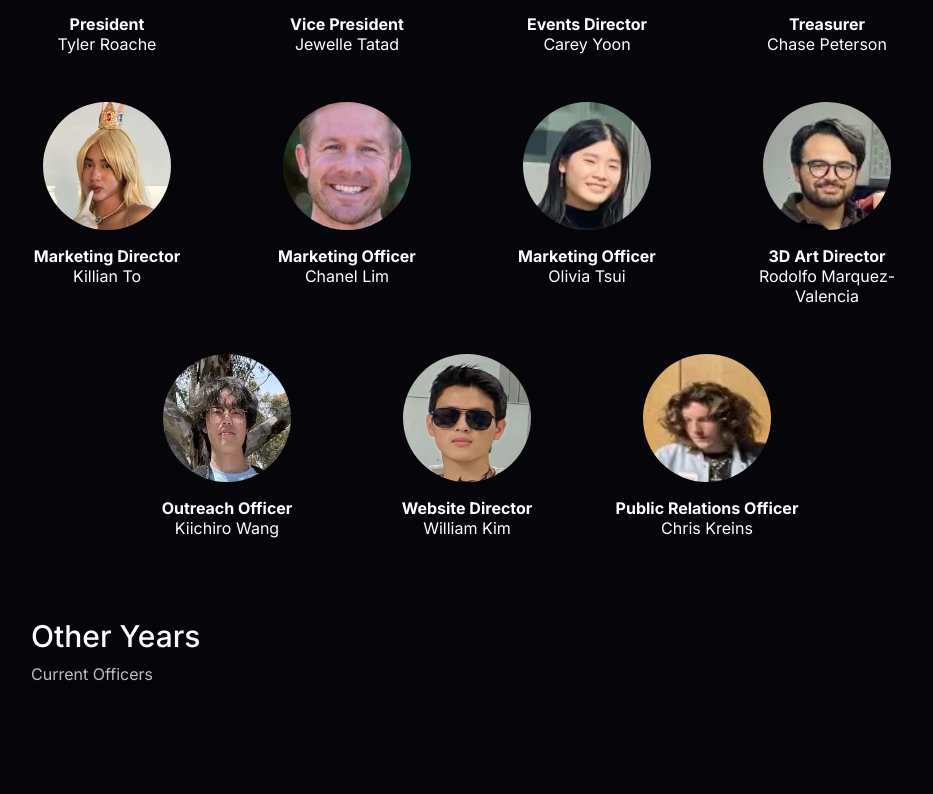
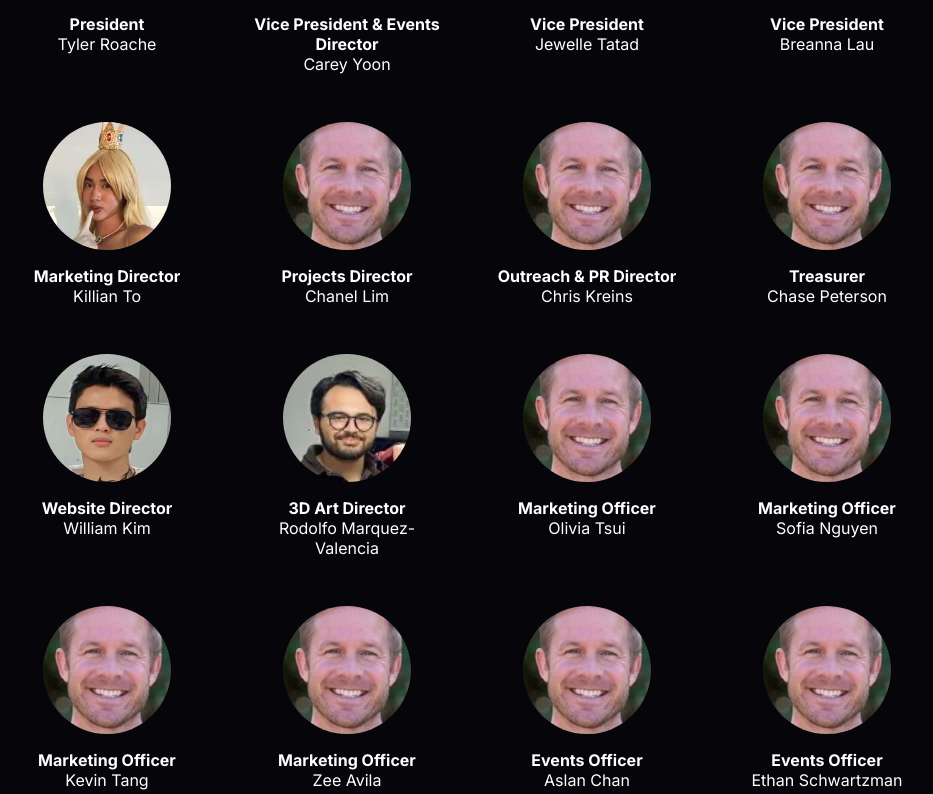
Before and after one commit to vgdc-ucsd/VGDC-Website, a Next.js app: page /officers/2023-2024 in a window 1280 px wide. Shown: the part 426-1220 px from the top of the page, without its empty margins (173-1106 px from the left). Built offline with nearby package versions, Linux system fonts and the light colour scheme.

Commit message:
Updated 2023-2024 to be accurate

```diff
--- a/app/officers/2023-2024/page.tsx
+++ b/app/officers/2023-2024/page.tsx
@@ -2,6 +2,65 @@ import Navbar from "@/components/Navbar"
 import Footer from "@/components/Footer"
 import Link from "next/link"
 import Officers, { OfficerDetails } from "../Officers"
+
+// List of officers
+// const officers: OfficerDetails[] = [
+//   {
+//     title: "President",
+//     name: "Tyler Roache",
+//     avatar: "/images/officers/2023-2024/TylerRoache.jpg",
+//     quote:
+//       "Heyo! My name is Tyler Roache, and I was the President for the 2023-2024 year. I have a Math-CS degree, and am currenting trying to get a job in the game industry! I like making games, talking about them, and going outside to climb and explore (exposure therapy for the grass allergy). If you have any questions feel free to ask away!",
+//   },
+//   {
+//     title: "Vice President",
+//     name: "Jewelle Tatad",
+//     avatar: "/images/officers/2023-2024/JewelleTatad.jpg",
+//     quote: "formerly Co-VP",
+//   },
+//   {
+//     title: "Events Director",
+//     name: "Carey Yoon",
+//     avatar: "/images/officers/2023-2024/CareyYoon.jpg",
+//     quote: "why is he not VP???",
+//   },
+//   {
+//     title: "Treasurer",
+//     name: "Chase Peterson",
+//     avatar: "/images/officers/2023-2024/ChasePeterson.jpg",
+//     quote: "I made this page",
+//   },
+//   {
+//     title: "Marketing Officer",
+//     name: "Chanel Lim",
+//     avatar: "/images/officers/2023-2024/ChanelLim.jpg",
+//     quote: "soon to be projects lead",
+//   },
+//   {
+//     title: "Marketing Officer",
+//     name: "Olivia Tsui",
+//     avatar: "/images/officers/2023-2024/OliviaTsui.jpg",
+//     quote: "i am a marketing officer!",
+//   },
+//   {
+//     title: "3D Art Director",
+//     name: "Rodolfo Marquez-Valencia",
+//     avatar: "/images/officers/2023-2024/RodolfoMarquezValencia.jpg",
+//     quote: "I am now woman (rodolfo)",
+//   },
+//   {
+//     title: "Outreach Officer",
+//     name: "Kiichiro Wang",
+//     avatar: "/images/officers/2023-2024/KiichiroWang.jpg",
+//     quote: "the next president!",
+//   },
+//   {
+//     title: "Public Relations Officer",
+//     name: "Chris Kreins",
+//     avatar: "/images/officers/2023-2024/ChrisKreins.jpg",
+//     quote: "I will murder @jewelle",
+//   },
+// ]
 
 // List of officers
 const officers: OfficerDetails[] = [
@@ -13,22 +72,23 @@ const officers: OfficerDetails[] = [
       "Heyo! My name is Tyler Roache, and I was the President for the 2023-2024 year. I have a Math-CS degree, and am currenting trying to get a job in the game industry! I like making games, talking about them, and going outside to climb and explore (exposure therapy for the grass allergy). If you have any questions feel free to ask away!",
   },
   {
-    title: "Vice President",
-    name: "Jewelle Tatad",
-    avatar: "/images/officers/2023-2024/JewelleTatad.jpg",
-    quote: "formerly Co-VP",
-  },
-  {
-    title: "Events Director",
+    title: "Vice President & Events Director",
     name: "Carey Yoon",
     avatar: "/images/officers/2023-2024/CareyYoon.jpg",
     quote: "why is he not VP???",
   },
   {
-    title: "Treasurer",
-    name: "Chase Peterson",
-    avatar: "/images/officers/2023-2024/ChasePeterson.jpg",
-    quote: "I made this page",
+    title: "Vice President",
+    name: "Jewelle Tatad",
+    avatar: "/images/officers/2023-2024/ChanelLim.jpg",
+    quote: "",
+  },
+  {
+    title: "Vice President",
+    name: "Breanna Lau",
+    avatar: "/images/officers/2023-2024/ChanelLim.jpg",
+    quote:
+      "Hey y'all, Breanna here! I'm a 2nd-year majoring in ICAM (art focus) hoping to break into character design, cinematography, worldbuilding, and narrative in games! I love drawing, singing, staying fit in interesting ways, anime, and ofc gaming. Hmu on Discord @breagle and follow my art acc @breagle.art on Insta to see my work <3",
   },
   {
     title: "Marketing Director",
@@ -37,16 +97,30 @@ const officers: OfficerDetails[] = [
     quote: "formerly known as Ben To",
   },
   {
-    title: "Marketing Officer",
+    title: "Projects Director",
     name: "Chanel Lim",
     avatar: "/images/officers/2023-2024/ChanelLim.jpg",
-    quote: "soon to be projects lead",
+    quote:
+      "HII 🫶 My name is Chanel, I'm a 4th year ICAM major! I'm currently the Projects Director for the club. Reach out to me about anything! I love Disco Elysium, Hades, Celeste, and Hollow Knight. You can always find me drawing ✍️ and chronically online @prima on discord!",
   },
   {
-    title: "Marketing Officer",
-    name: "Olivia Tsui",
-    avatar: "/images/officers/2023-2024/OliviaTsui.jpg",
-    quote: "i am a marketing officer!",
+    title: "Outreach & PR Director",
+    name: "Chris Kreins",
+    avatar: "/images/officers/2023-2024/ChanelLim.jpg",
+    quote: "",
+  },
+  {
+    title: "Treasurer",
+    name: "Chase Peterson",
+    avatar: "/images/officers/2023-2024/ChanelLim.jpg",
+    quote:
+      "Hey! I'm Chase, a Computer Science and Music double major. I built this site with William Kim, including the page you're looking at right now! If you wanna talk or hang out definitely feel free to reach out, my Discord is @cepeters and I'm always down to meet new people :)",
+  },
+  {
+    title: "Website Director",
+    name: "William Kim",
+    avatar: "/images/officers/2023-2024/WilliamKim.jpg",
+    quote: "I made some other pages!",
   },
   {
     title: "3D Art Director",
@@ -55,22 +129,103 @@ const officers: OfficerDetails[] = [
     quote: "I am now woman (rodolfo)",
   },
   {
+    title: "Marketing Officer",
+    name: "Olivia Tsui",
+    avatar: "/images/officers/2023-2024/ChanelLim.jpg",
+    quote: "Hello! I'm Olivia and I'm the Marketing Director for VGDC :O",
+  },
+  {
+    title: "Marketing Officer",
+    name: "Sofia Nguyen",
+    avatar: "/images/officers/2023-2024/ChanelLim.jpg",
+    quote:
+      "Heyo! My name is Sofia, I'm a Computer Science major with a minor in ICAM.  I love puzzles, manga, and reading. I am trying to learn game development and piano in my free time.",
+  },
+  {
+    title: "Marketing Officer",
+    name: "Kevin Tang",
+    avatar: "/images/officers/2023-2024/ChanelLim.jpg",
+    quote: "",
+  },
+  {
+    title: "Marketing Officer",
+    name: "Zee Avila",
+    avatar: "/images/officers/2023-2024/ChanelLim.jpg",
+    quote:
+      "Hi! My name is Zee, I'm a second year majoring in ICAM and I'm a new Marketing officer with a focus on design. ",
+  },
+  {
+    title: "Events Officer",
+    name: "Aslan Chan",
+    avatar: "/images/officers/2023-2024/ChanelLim.jpg",
+    quote:
+      "Hii! I'm Aslan, 2nd year CS major. I'm the Events Director and am hoping to organize some really cool events for you guys. In terms of game dev, I mainly enjoy programming and maybe a little game design. In general, I love playing volleyball, working out and playing tetris.",
+  },
+  {
+    title: "Events Officer",
+    name: "Ethan Schwartzman",
+    avatar: "/images/officers/2023-2024/ChanelLim.jpg",
+    quote:
+      "Hi! I'm Ethan, a 2nd-year CS major with a minor in ICAM music. I enjoy programming, game design, and composing original music for VGDC!",
+  },
+  {
+    title: "Events Officer",
+    name: "Adian Averett",
+    avatar: "/images/officers/2023-2024/ChanelLim.jpg",
+    quote: "",
+  },
+  {
+    title: "Events Officer",
+    name: "Andrew Khov",
+    avatar: "/images/officers/2023-2024/ChanelLim.jpg",
+    quote:
+      "Yo! My name is Andrew, I'm a Math-CS 2nd-year (incoming 3rd year)  hoping to get into whatever interests me in the tech field like game development :) I am currently an events officer and I hope we'll be able to make and do some really cool shit together. I'll be around watching anime, working out, and gaming.",
+  },
+  {
+    title: "Marketing Officer",
+    name: "Mirae Lee",
+    avatar: "/images/officers/2023-2024/ChanelLim.jpg",
+    quote:
+      "Hihi! I'm a 3rd year Psych major and CogSci minor. I'm a new officer but I want to get into making more graphics and game UI/UX, so I look forward to growing with the club this year!",
+  },
+  {
+    title: "PR Officer",
+    name: "Joshua Nolasco",
+    avatar: "/images/officers/2023-2024/ChanelLim.jpg",
+    quote:
+      "Hey ya! I'm Josh, an incoming 2nd-year Business Economics major and a new PR Officer for VGDC. I love games, films, art, animation, and hitting the gym. Hit me up at @jashnola on discord!",
+  },
+  {
     title: "Outreach Officer",
     name: "Kiichiro Wang",
-    avatar: "/images/officers/2023-2024/KiichiroWang.jpg",
-    quote: "the next president!",
+    avatar: "/images/officers/2023-2024/ChanelLim.jpg",
+    quote:
+      "HIYA!! I'm Kiichi, a 3rd year ICAM Major and CS minor and the president for the upcoming 2024-2025 year. I love dabbling in a little bit of everything like digital art, game programming, game production, drums, archery, blablabla -- will finish later lol ",
   },
   {
-    title: "Website Director",
-    name: "William Kim",
-    avatar: "/images/officers/2023-2024/WilliamKim.jpg",
-    quote: "I made some other pages!",
+    title: "Outreach Officer",
+    name: "Annie Wong",
+    avatar: "/images/officers/2023-2024/ChanelLim.jpg",
+    quote: "",
   },
   {
-    title: "Public Relations Officer",
-    name: "Chris Kreins",
-    avatar: "/images/officers/2023-2024/ChrisKreins.jpg",
-    quote: "I will murder @jewelle",
+    title: "Outreach Officer",
+    name: "Arihant Jain",
+    avatar: "/images/officers/2023-2024/ChanelLim.jpg",
+    quote: "",
+  },
+  {
+    title: "Outreach Officer",
+    name: "Gabriel Ikezaki",
+    avatar: "/images/officers/2023-2024/ChanelLim.jpg",
+    quote:
+      "Hey. I'm Gabriel, a 4th year CS major. I enjoy drawing, playing games, practicing martial arts and talking about weird media on my spare time. Joining the VGDC this year, and I hope to meet new people!",
+  },
+  {
+    title: "Outreach Officer",
+    name: "Ryan Fordham",
+    avatar: "/images/officers/2023-2024/ChanelLim.jpg",
+    quote: "",
   },
 ]
 
```
